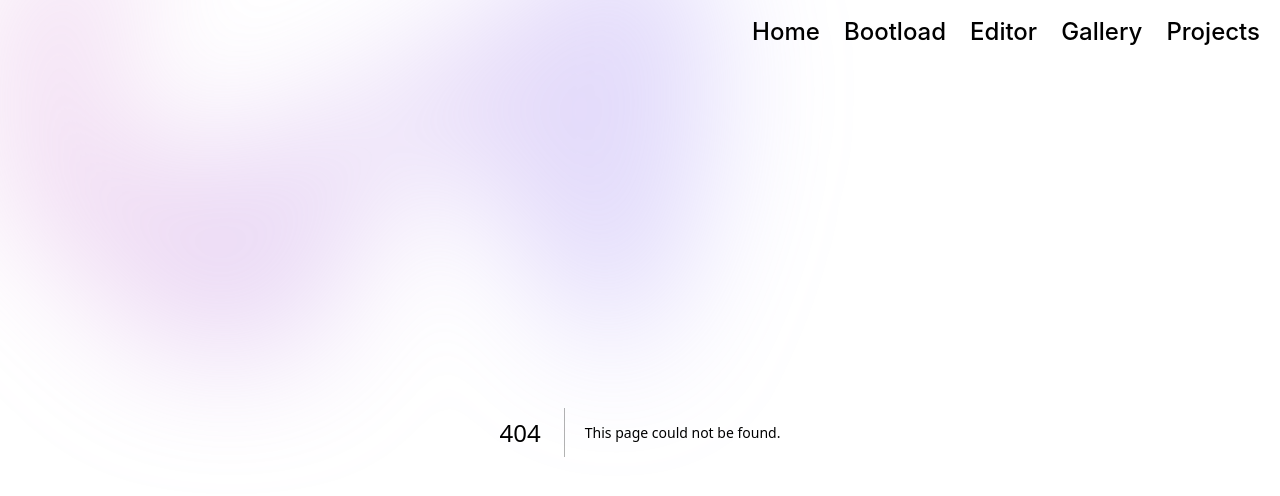
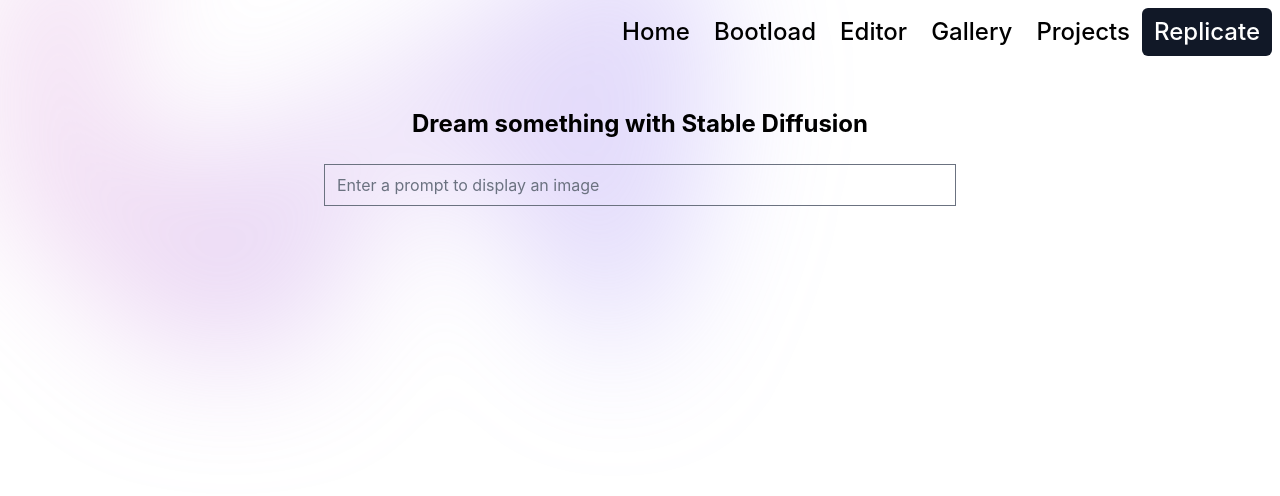
Before and after one commit to Ambushfall/turborepo, a Next.js app: page /replicate in a window 1280 px wide. Before the commit this address had no page. Shown: the top 496 px of the page. Built offline with nearby package versions, Linux system fonts and the light colour scheme.

Commit message:
Add Stable Diffusion prompt

```diff
--- /dev/null
+++ b/app/replicate/page.tsx
@@ -0,0 +1,89 @@
+// @ts-nocheck
+'use client'
+import { useState } from "react";
+import Head from "next/head";
+import Image from "next/image";
+
+const sleep = (ms:number) => new Promise((r) => setTimeout(r, ms));
+
+export default function Home() {
+  const [prediction, setPrediction] = useState(null);
+  const [error, setError] = useState(null);
+
+  const handleSubmit = async (e:any) => {
+    e.preventDefault();
+    const response = await fetch("/api/predictions", {
+      method: "POST",
+      headers: {
+        "Content-Type": "application/json",
+      },
+      body: JSON.stringify({
+        prompt: e.target.prompt.value,
+      }),
+    });
+    let prediction = await response.json();
+    if (response.status !== 201) {
+      setError(prediction.detail);
+      return;
+    }
+    setPrediction(prediction);
+
+    while (
+      prediction.status !== "succeeded" &&
+      prediction.status !== "failed"
+    ) {
+      await sleep(1000);
+      const response = await fetch("/api/predictions/" + prediction.id);
+      prediction = await response.json();
+      if (response.status !== 200) {
+        setError(prediction.detail);
+        return;
+      }
+      console.log({ prediction });
+      setPrediction(prediction);
+    }
+  };
+
+  return (
+    <div className="container max-w-2xl mx-auto p-5">
+      <Head>
+        <title>Replicate + Next.js</title>
+      </Head>
+
+      <h1 className="py-6 text-center font-bold text-2xl">
+        Dream something with{" "}
+        <a href="https://replicate.com/stability-ai/stable-diffusion">
+          Stable Diffusion
+        </a>
+      </h1>
+
+      <form className="w-full flex" onSubmit={handleSubmit}>
+        <input
+          type="text"
+          className="bg-inherit dark:text-white text-dark flex-grow"
+          name="prompt"
+          placeholder="Enter a prompt to display an image"
+        />
+      </form>
+
+      {error && <div>{error}</div>}
+
+      {prediction && (
+        <>
+          {prediction.output && (
+            <div className="image-wrapper mt-5">
+              <Image
+                src={prediction.output[prediction.output.length - 1]}
+                alt="output"
+                sizes="100vw"
+                width={600}
+                height={600}
+              />
+            </div>
+          )}
+          <p className="py-3 text-sm opacity-50">status: {prediction.status}</p>
+        </>
+      )}
+    </div>
+  );
+}
--- a/next.config.js
+++ b/next.config.js
@@ -3,6 +3,18 @@ const nextConfig = {
   experimental: {
     appDir: true,
   },
+  images: {
+    remotePatterns: [
+      {
+        protocol: "https",
+        hostname: "replicate.com",
+      },
+      {
+        protocol: "https",
+        hostname: "replicate.delivery",
+      },
+    ],
+  },
 }
 
 module.exports = nextConfig
--- a/package.json
+++ b/package.json
@@ -28,6 +28,7 @@
     "react": "18.2.0",
     "react-dom": "18.2.0",
     "react-photo-album": "^1.16.1",
+    "replicate": "^0.11.1",
     "server-only": "^0.0.1",
     "swr": "^1.3.0",
     "typescript": "4.8.4"
--- /dev/null
+++ b/pages/api/predictions/[id].ts
@@ -0,0 +1,18 @@
+// @ts-nocheck
+import Replicate from "replicate";
+
+const replicate = new Replicate({
+  auth: process.env.REPLICATE_API_TOKEN,
+});
+
+export default async function handler(req:any, res:any) {
+  const prediction = await replicate.predictions.get(req.query.id);
+
+  if (prediction?.error) {
+    res.statusCode = 500;
+    res.end(JSON.stringify({ detail: prediction.error }));
+    return;
+  }
+
+  res.end(JSON.stringify(prediction));
+}
--- /dev/null
+++ b/pages/api/predictions/index.ts
@@ -0,0 +1,43 @@
+// @ts-nocheck
+
+import Replicate from "replicate";
+
+const replicate = new Replicate({
+  auth: process.env.REPLICATE_API_TOKEN,
+});
+
+export default async function handler(req, res) {
+  if (!process.env.REPLICATE_API_TOKEN) {
+    throw new Error(
+      "The REPLICATE_API_TOKEN environment variable is not set."
+    );
+  }
+
+  const output = await replicate.run(
+    "prompthero/openjourney:9936c2001faa2194a261c01381f90e65261879985476014a0a37a334593a05eb",
+    {
+      input: {
+        prompt: `mdjrny-v4 style ${req.body.prompt}, volumetric lighting, octane render, 4 k resolution, trending on artstation, masterpiece`
+      }
+    })
+
+  const prediction = await replicate.predictions.create({
+    // Pinned to a specific version of Stable Diffusion
+    // See https://replicate.com/stability-ai/stable-diffusion/versions
+    version: "9936c2001faa2194a261c01381f90e65261879985476014a0a37a334593a05eb",
+
+    // This is the text prompt that will be submitted by a form on the frontend
+    input: {
+      prompt: `mdjrny-v4 style ${req.body.prompt}, volumetric lighting, octane render, 4 k resolution, trending on artstation, masterpiece`
+    },
+  });
+
+  if (prediction?.error) {
+    res.statusCode = 500;
+    res.end(JSON.stringify({ detail: prediction.error }));
+    return;
+  }
+
+  res.statusCode = 201;
+  res.end(JSON.stringify(prediction));
+}
```
Also changed, not shown: 1 other file (tests, documents, lock files or other folders).
